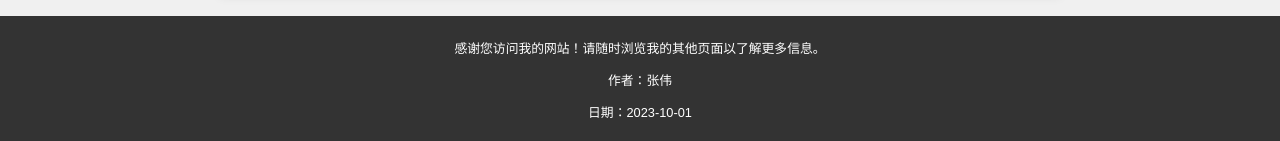
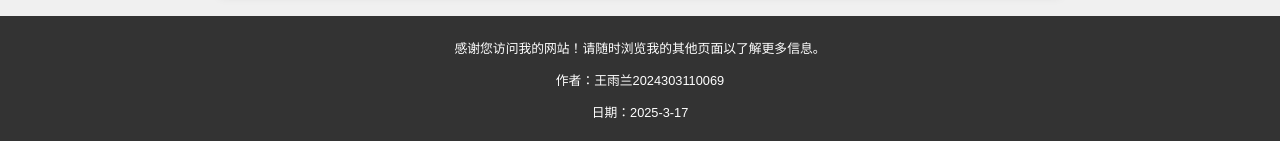
Before and after one commit to songllan/wangyulanweb, a plain HTML site: page index.html in a window 1280 px wide. Shown: the part 673-814 px from the top of the page. Drawn offline with Linux system fonts and the light colour scheme.

Commit message:
Add files via upload

```diff
--- a/index.html
+++ b/index.html
@@ -29,8 +29,8 @@
     </main>
     <footer>
         <p>感谢您访问我的网站！请随时浏览我的其他页面以了解更多信息。</p>
-        <p>作者：张伟</p>
-        <p>日期：2023-10-01</p>
+        <p>作者：王雨兰2024303110069</p>
+        <p>日期：2025-3-17</p>
     </footer>
     <script src="/wangyulanweb/script.js"></script>
 </body>
```
